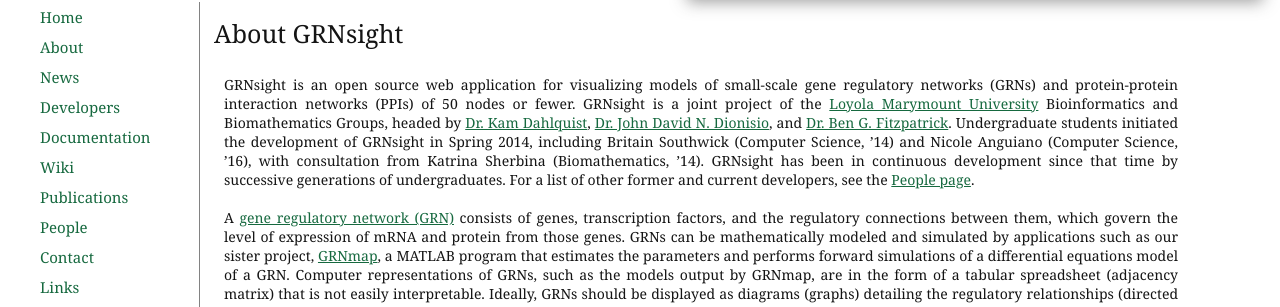
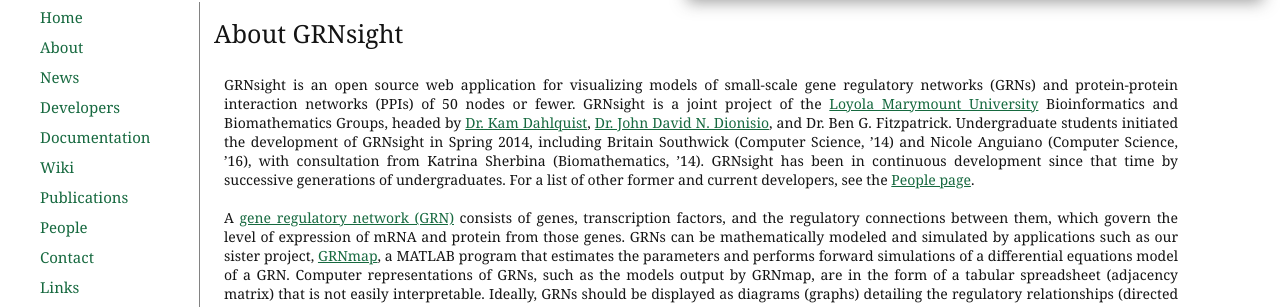
Before and after one commit to dondi/GRNsight, a Jekyll site: the page built from about.html, in a window 1280 px wide. Shown: the part 152-459 px from the top of the page. Built offline with Jekyll 4.4.1, drawn with Linux system fonts in a browser that asks for light colours; nearby versions of some CDN libraries.

Commit message:
Fix PI links

```diff
--- a/about.html
+++ b/about.html
@@ -8,7 +8,7 @@
             <p id="pageTitle">About GRNsight</p>
             <div id="pageContent">
                 <p>
-                    GRNsight is an open source web application for visualizing models of small-scale gene regulatory networks (GRNs) and protein-protein interaction networks (PPIs) of 50 nodes or fewer. GRNsight is a joint project of the <a href="http://www.lmu.edu/" target="_blank">Loyola Marymount University</a> Bioinformatics and Biomathematics Groups, headed by <a href="http://myweb.lmu.edu/kdahlqui/index.htm" target="_blank">Dr. Kam Dahlquist</a>, <a href="http://myweb.lmu.edu/dondi/" target="_blank">Dr. John David N. Dionisio</a>, and <a href="http://myweb.lmu.edu/bfitzpatrick/" target="_blank">Dr. Ben G. Fitzpatrick</a>.  Undergraduate students initiated the development of GRNsight in Spring 2014, including Britain Southwick (Computer Science, ’14) and Nicole Anguiano (Computer Science, ’16), with consultation from Katrina Sherbina (Biomathematics, ’14).  GRNsight has been in continuous development since that time by successive generations of undergraduates. For a list of other former and current developers, see the <a href="http://dondi.github.io/GRNsight/people.html">People page</a>.
+                    GRNsight is an open source web application for visualizing models of small-scale gene regulatory networks (GRNs) and protein-protein interaction networks (PPIs) of 50 nodes or fewer. GRNsight is a joint project of the <a href="http://www.lmu.edu/" target="_blank">Loyola Marymount University</a> Bioinformatics and Biomathematics Groups, headed by <a href="http://kdahlquist.github.io/DahlquistLab/" target="_blank">Dr. Kam Dahlquist</a>, <a href="https://dondi.lmu.build/" target="_blank">Dr. John David N. Dionisio</a>, and Dr. Ben G. Fitzpatrick.  Undergraduate students initiated the development of GRNsight in Spring 2014, including Britain Southwick (Computer Science, ’14) and Nicole Anguiano (Computer Science, ’16), with consultation from Katrina Sherbina (Biomathematics, ’14).  GRNsight has been in continuous development since that time by successive generations of undergraduates. For a list of other former and current developers, see the <a href="http://dondi.github.io/GRNsight/people.html">People page</a>.
                     <br><br>
                     A <a href="http://en.wikipedia.org/wiki/Gene_regulatory_network" target="_blank">gene regulatory network (GRN)</a> consists of genes, transcription factors, and the regulatory connections between them, which govern the level of expression of mRNA and protein from those genes. GRNs can be mathematically modeled and simulated by applications such as our sister project, <a href = "http://kdahlquist.github.io/GRNmap/index.html" target = "blank">GRNmap</a>, a MATLAB program that estimates the parameters and performs forward simulations of a differential equations model of a GRN. Computer representations of GRNs, such as the models output by GRNmap, are in the form of a tabular spreadsheet (adjacency matrix) that is not easily interpretable. Ideally, GRNs should be displayed as diagrams (graphs) detailing the regulatory relationships (directed edges) between each gene (node) in the network. To address this need, we developed GRNsight.
                     <br><br>
```
